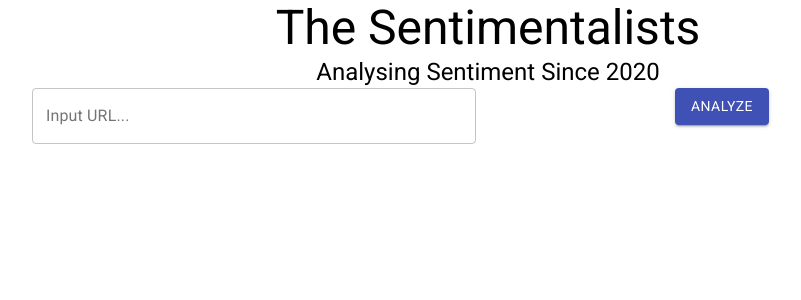
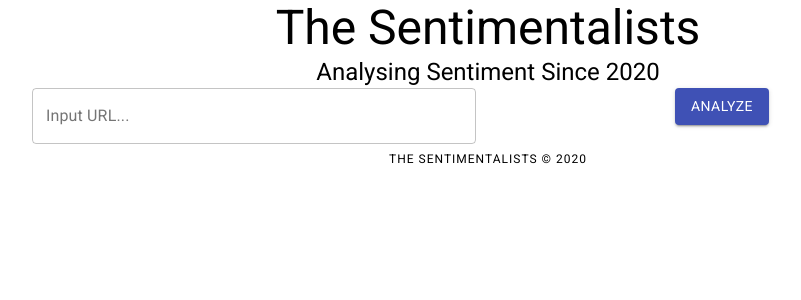
Before and after one commit to TheSentimentalists/TeamRepository, a React (Create React App) app: page / in a window 1280 px wide. Shown: the top 300 px of the page, without its empty margins (152-953 px from the left). Built offline with nearby package versions, Linux system fonts and the light colour scheme.

Commit message:
add Footer component

```diff
--- a/src/App.js
+++ b/src/App.js
@@ -2,6 +2,7 @@ import React from 'react';
 import './App.css';
 import Header from './components/Header';
 import URLInput from './components/URLInput';
+import Footer from './components/Footer';
 
 
 function App() {
@@ -9,6 +10,7 @@ function App() {
     <div className="App">
       <Header />
       <URLInput />
+      <Footer />
     </div>
   );
 }
--- /dev/null
+++ b/src/components/Footer.js
@@ -0,0 +1,13 @@
+import React from 'react';
+import Typography from '@material-ui/core/Typography';
+
+function Footer(){
+    return (
+        <div>
+            <Typography variant="overline">The Sentimentalists &copy; 2020</Typography>
+        </div>
+    )
+}
+
+
+export default Footer;
--- a/src/components/URLInput.js
+++ b/src/components/URLInput.js
@@ -5,6 +5,7 @@ function URLInput() {
   return (
     <Container maxWidth="md">
     <Grid container spacing={3}>
+
             <Grid item xs={12} md={6}>
                 <TextField id="outlined-basic" label="Input URL..." variant="outlined" fullWidth />
             </Grid>
```
